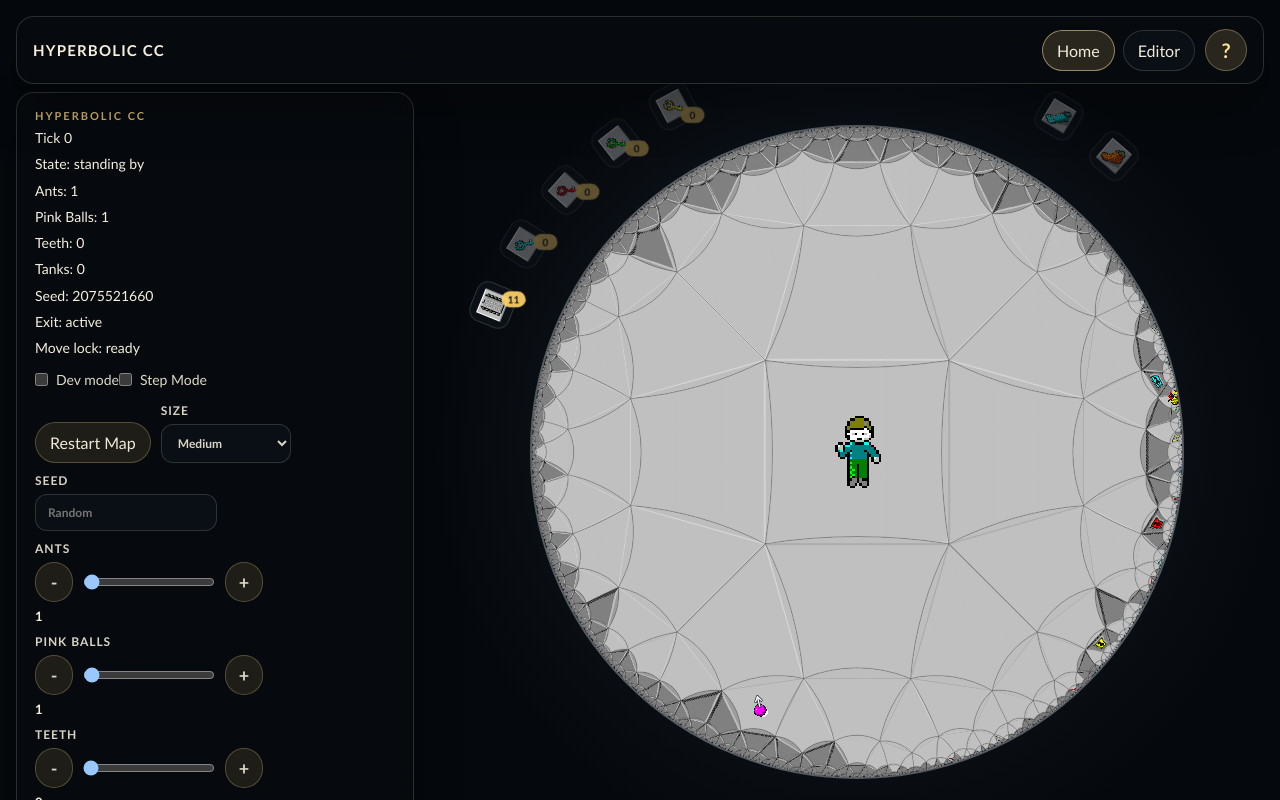
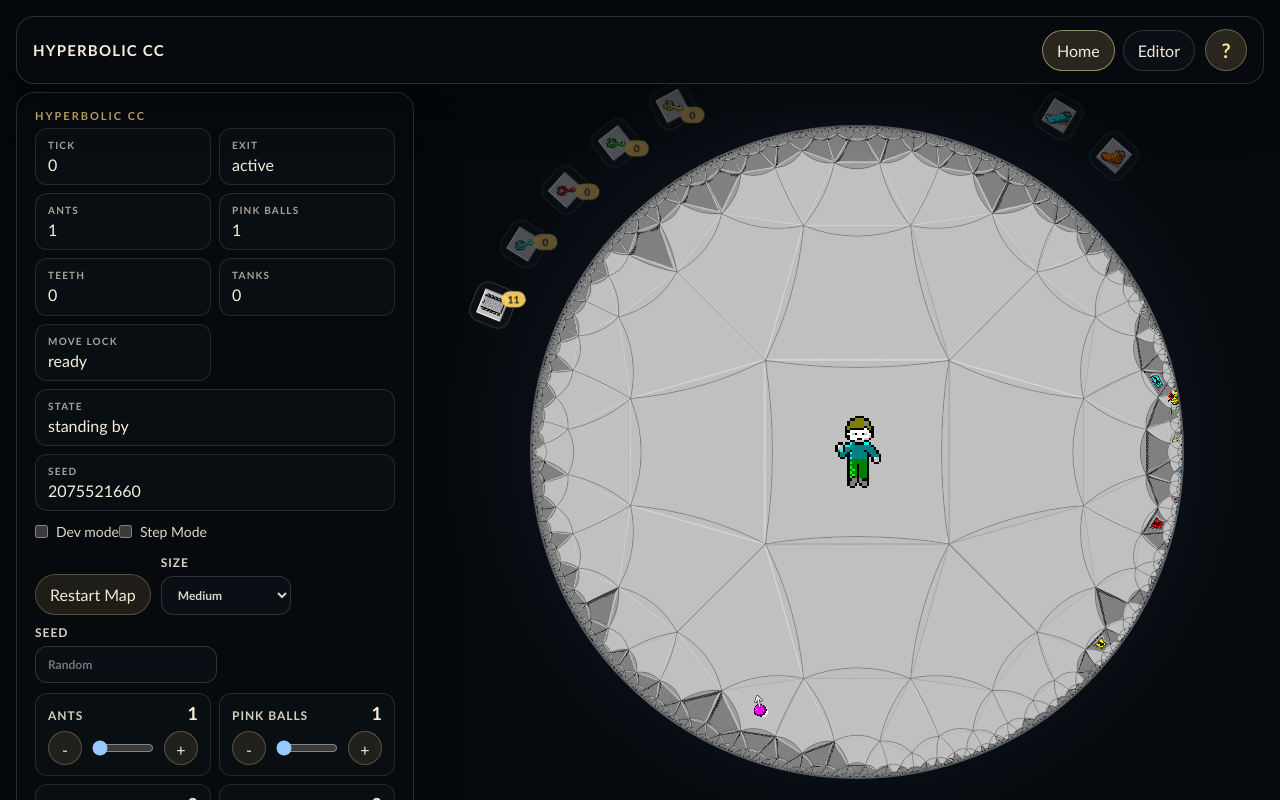
Before and after one commit to joshua-bone/hypercc, a React (Vite) app: page / in a window 1280 px wide. Built offline with nearby package versions, Linux system fonts and the light colour scheme.

Commit message:
Condense home HUD and monster controls

```diff
--- a/src/grid45/ui/Grid45App.tsx
+++ b/src/grid45/ui/Grid45App.tsx
@@ -627,6 +627,23 @@ export default function Grid45App() {
             count: playtestSnapshot.remainingChipCellIds.size,
           },
         ]
+  const homeStatusMetrics = [
+    { label: 'Tick', value: String(playSnapshot.tick) },
+    { label: 'Exit', value: playSnapshot.levelComplete ? 'reached' : 'active' },
+    { label: 'Ants', value: String(antTotal) },
+    { label: 'Pink Balls', value: String(pinkBallTotal) },
+    { label: 'Teeth', value: String(teethTotal) },
+    { label: 'Tanks', value: String(tankTotal) },
+    { label: 'Move Lock', value: playSnapshot.recoveryTicks > 0 ? 'armed' : 'ready' },
+    { label: 'State', value: describeOutcome(playSnapshot), wide: true },
+    { label: 'Seed', value: String(playSnapshot.world.seed), wide: true },
+  ]
+  const monsterControls = [
+    { id: 'ants', label: 'Ants', value: antCount, setValue: setAntCount },
+    { id: 'pink-balls', label: 'Pink Balls', value: pinkBallCount, setValue: setPinkBallCount },
+    { id: 'teeth', label: 'Teeth', value: teethCount, setValue: setTeethCount },
+    { id: 'tanks', label: 'Tanks', value: tankCount, setValue: setTankCount },
+  ] as const
   const editorTotalCells = editorWorld.cells.length
   const editorMapCellCount = countEditorMapCells(editorWorld)
   const editorShrinkDelta = collectEditorBoundaryCellIds(editorWorld).length
@@ -1525,15 +1542,14 @@ export default function Grid45App() {
       {activeTab === 'play' ? (
         <div ref={hudRef} className="grid45Hud">
           <div className="grid45Eyebrow">Hyperbolic CC</div>
-          <div className="grid45Metrics">Tick {playSnapshot.tick}</div>
-          <div className="grid45Metrics">State: {describeOutcome(playSnapshot)}</div>
-          <div className="grid45Metrics">Ants: {antTotal}</div>
-          <div className="grid45Metrics">Pink Balls: {pinkBallTotal}</div>
-          <div className="grid45Metrics">Teeth: {teethTotal}</div>
-          <div className="grid45Metrics">Tanks: {tankTotal}</div>
-          <div className="grid45Metrics">Seed: {playSnapshot.world.seed}</div>
-          <div className="grid45Metrics">Exit: {playSnapshot.levelComplete ? 'reached' : 'active'}</div>
-          <div className="grid45Metrics">Move lock: {playSnapshot.recoveryTicks > 0 ? 'armed for next tick' : 'ready'}</div>
+          <div className="grid45MetricGrid">
+            {homeStatusMetrics.map((metric) => (
+              <div key={metric.label} className={`grid45MetricCard${metric.wide ? ' grid45MetricCardWide' : ''}`}>
+                <div className="grid45MetricLabel">{metric.label}</div>
+                <div className="grid45MetricValue">{metric.value}</div>
+              </div>
+            ))}
+          </div>
           {showDevToggle ? (
             <label className="grid45Toggle">
               <input
@@ -1581,10 +1597,19 @@ export default function Grid45App() {
                 onChange={(event) => setSeedInput(event.target.value)}
               />
             </label>
-            <label className="grid45SelectLabel grid45AntControl">
-              <span>Ants</span>
+            <div className="grid45MonsterGrid">
+              {monsterControls.map((control) => (
+                <div key={control.id} className="grid45MonsterCard">
+                  <div className="grid45MonsterHeader">
+                    <span className="grid45MonsterName">{control.label}</span>
+                    <span className="grid45MonsterCount">{control.value}</span>
+                  </div>
                   <div className="grid45AntRow">
-                <button className="grid45Button grid45StepButton" type="button" onClick={() => setAntCount((count) => Math.max(MIN_MONSTER_COUNT, count - 1))}>
+                    <button
+                      className="grid45Button grid45StepButton"
+                      type="button"
+                      onClick={() => control.setValue((count) => Math.max(MIN_MONSTER_COUNT, count - 1))}
+                    >
                       -
                     </button>
                     <input
@@ -1593,78 +1618,20 @@ export default function Grid45App() {
                       min={MIN_MONSTER_COUNT}
                       max={MAX_MONSTER_COUNT}
                       step={1}
-                  value={antCount}
-                  onChange={(event) => setAntCount(Number(event.target.value))}
+                      value={control.value}
+                      onChange={(event) => control.setValue(Number(event.target.value))}
                     />
-                <button className="grid45Button grid45StepButton" type="button" onClick={() => setAntCount((count) => Math.min(MAX_MONSTER_COUNT, count + 1))}>
+                    <button
+                      className="grid45Button grid45StepButton"
+                      type="button"
+                      onClick={() => control.setValue((count) => Math.min(MAX_MONSTER_COUNT, count + 1))}
+                    >
                       +
                     </button>
                   </div>
-              <span className="grid45AntValue">{antCount}</span>
-            </label>
-            <label className="grid45SelectLabel grid45AntControl">
-              <span>Pink Balls</span>
-              <div className="grid45AntRow">
-                <button className="grid45Button grid45StepButton" type="button" onClick={() => setPinkBallCount((count) => Math.max(MIN_MONSTER_COUNT, count - 1))}>
-                  -
-                </button>
-                <input
-                  className="grid45Slider"
-                  type="range"
-                  min={MIN_MONSTER_COUNT}
-                  max={MAX_MONSTER_COUNT}
-                  step={1}
-                  value={pinkBallCount}
-                  onChange={(event) => setPinkBallCount(Number(event.target.value))}
-                />
-                <button className="grid45Button grid45StepButton" type="button" onClick={() => setPinkBallCount((count) => Math.min(MAX_MONSTER_COUNT, count + 1))}>
-                  +
-                </button>
-              </div>
-              <span className="grid45AntValue">{pinkBallCount}</span>
-            </label>
-            <label className="grid45SelectLabel grid45AntControl">
-              <span>Teeth</span>
-              <div className="grid45AntRow">
-                <button className="grid45Button grid45StepButton" type="button" onClick={() => setTeethCount((count) => Math.max(MIN_MONSTER_COUNT, count - 1))}>
-                  -
-                </button>
-                <input
-                  className="grid45Slider"
-                  type="range"
-                  min={MIN_MONSTER_COUNT}
-                  max={MAX_MONSTER_COUNT}
-                  step={1}
-                  value={teethCount}
-                  onChange={(event) => setTeethCount(Number(event.target.value))}
-                />
-                <button className="grid45Button grid45StepButton" type="button" onClick={() => setTeethCount((count) => Math.min(MAX_MONSTER_COUNT, count + 1))}>
-                  +
-                </button>
-              </div>
-              <span className="grid45AntValue">{teethCount}</span>
-            </label>
-            <label className="grid45SelectLabel grid45AntControl">
-              <span>Tanks</span>
-              <div className="grid45AntRow">
-                <button className="grid45Button grid45StepButton" type="button" onClick={() => setTankCount((count) => Math.max(MIN_MONSTER_COUNT, count - 1))}>
-                  -
-                </button>
-                <input
-                  className="grid45Slider"
-                  type="range"
-                  min={MIN_MONSTER_COUNT}
-                  max={MAX_MONSTER_COUNT}
-                  step={1}
-                  value={tankCount}
-                  onChange={(event) => setTankCount(Number(event.target.value))}
-                />
-                <button className="grid45Button grid45StepButton" type="button" onClick={() => setTankCount((count) => Math.min(MAX_MONSTER_COUNT, count + 1))}>
-                  +
-                </button>
-              </div>
-              <span className="grid45AntValue">{tankCount}</span>
-            </label>
+                </div>
+              ))}
+            </div>
             <button className="grid45Button" onClick={generateNewMap}>
               Generate Maze
             </button>
--- a/src/grid45/ui/grid45.css
+++ b/src/grid45/ui/grid45.css
@@ -285,6 +285,41 @@ body {
   color: #f6efde;
 }
 
+.grid45MetricGrid {
+  display: grid;
+  grid-template-columns: repeat(2, minmax(0, 1fr));
+  gap: 8px;
+  margin-top: 6px;
+}
+
+.grid45MetricCard {
+  display: grid;
+  gap: 4px;
+  padding: 10px 12px;
+  border: 1px solid rgba(241, 234, 216, 0.12);
+  border-radius: 12px;
+  background: rgba(12, 17, 23, 0.72);
+}
+
+.grid45MetricCardWide {
+  grid-column: 1 / -1;
+}
+
+.grid45MetricLabel {
+  color: rgba(241, 234, 216, 0.68);
+  font-size: 10px;
+  font-weight: 700;
+  letter-spacing: 0.12em;
+  text-transform: uppercase;
+}
+
+.grid45MetricValue {
+  color: #f6efde;
+  font-size: 16px;
+  line-height: 1.2;
+  overflow-wrap: anywhere;
+}
+
 .grid45InventoryGroup {
   margin-top: 10px;
 }
@@ -415,6 +450,46 @@ body {
   flex-wrap: wrap;
 }
 
+.grid45MonsterGrid {
+  display: grid;
+  grid-template-columns: repeat(2, minmax(0, 1fr));
+  gap: 8px;
+  width: 100%;
+  flex: 1 0 100%;
+}
+
+.grid45MonsterCard {
+  display: grid;
+  gap: 8px;
+  min-width: 0;
+  padding: 10px 12px;
+  border: 1px solid rgba(241, 234, 216, 0.12);
+  border-radius: 12px;
+  background: rgba(12, 17, 23, 0.72);
+}
+
+.grid45MonsterHeader {
+  display: flex;
+  align-items: baseline;
+  justify-content: space-between;
+  gap: 8px;
+}
+
+.grid45MonsterName {
+  color: rgba(241, 234, 216, 0.88);
+  font-size: 12px;
+  font-weight: 700;
+  letter-spacing: 0.08em;
+  text-transform: uppercase;
+}
+
+.grid45MonsterCount {
+  color: #f6efde;
+  font-size: 18px;
+  font-weight: 700;
+  line-height: 1;
+}
+
 .grid45Palette {
   display: grid;
   grid-template-columns: repeat(auto-fit, minmax(110px, 1fr));
@@ -524,17 +599,20 @@ body {
   display: flex;
   align-items: center;
   gap: 8px;
+  min-width: 0;
 }
 
 .grid45StepButton {
-  min-width: 38px;
+  min-width: 34px;
+  height: 34px;
   padding-inline: 0;
-  font-size: 18px;
+  font-size: 16px;
   line-height: 1;
 }
 
 .grid45Slider {
-  width: 132px;
+  flex: 1 1 auto;
+  min-width: 0;
 }
 
 .grid45AntValue {
@@ -658,6 +736,11 @@ body {
     top: 132px;
   }
 
+  .grid45MetricGrid,
+  .grid45MonsterGrid {
+    grid-template-columns: 1fr;
+  }
+
   .grid45DagPanel {
     top: auto;
     bottom: 16px;
```
Lines whose indentation alone changed are shown as unchanged.
